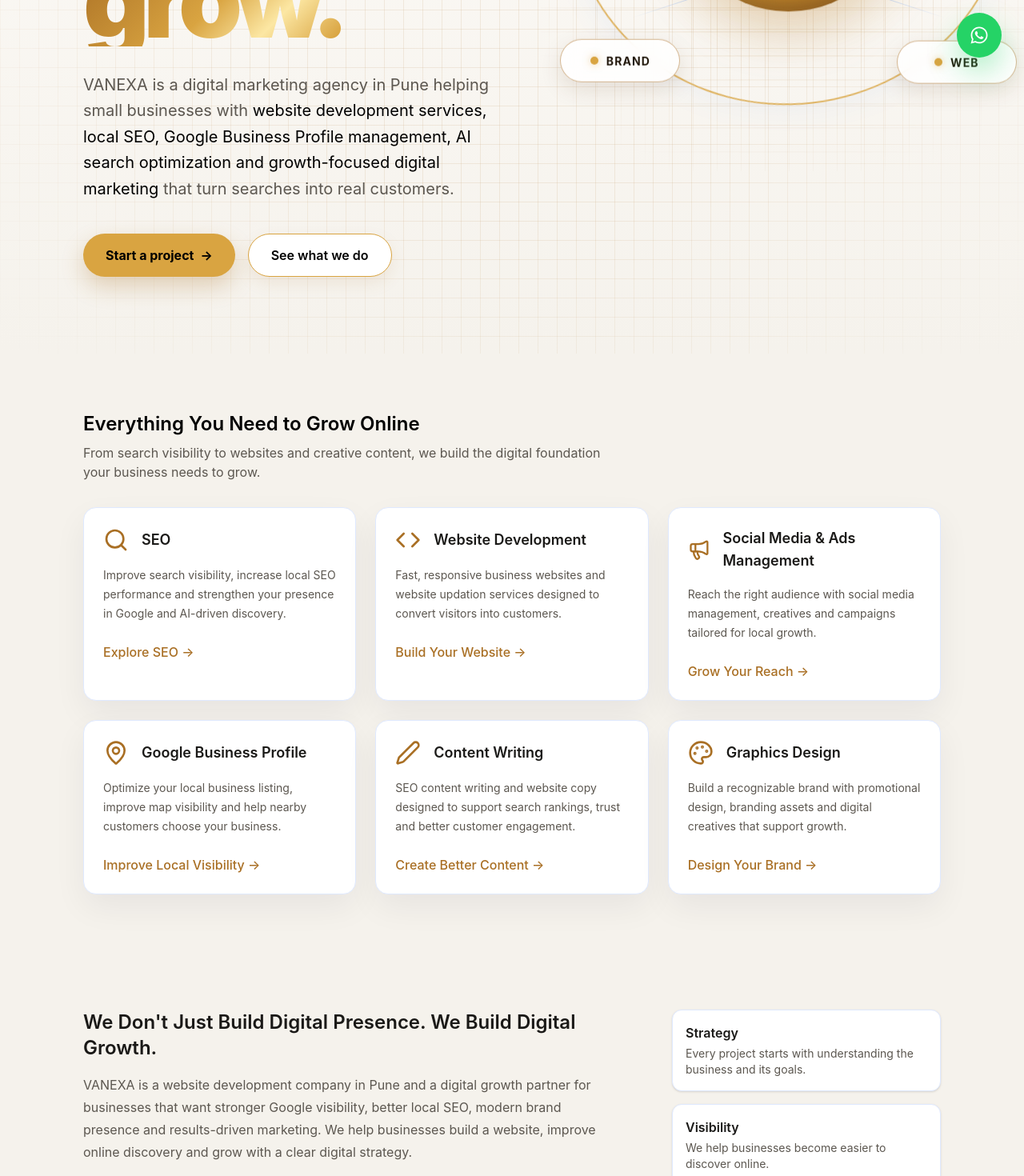
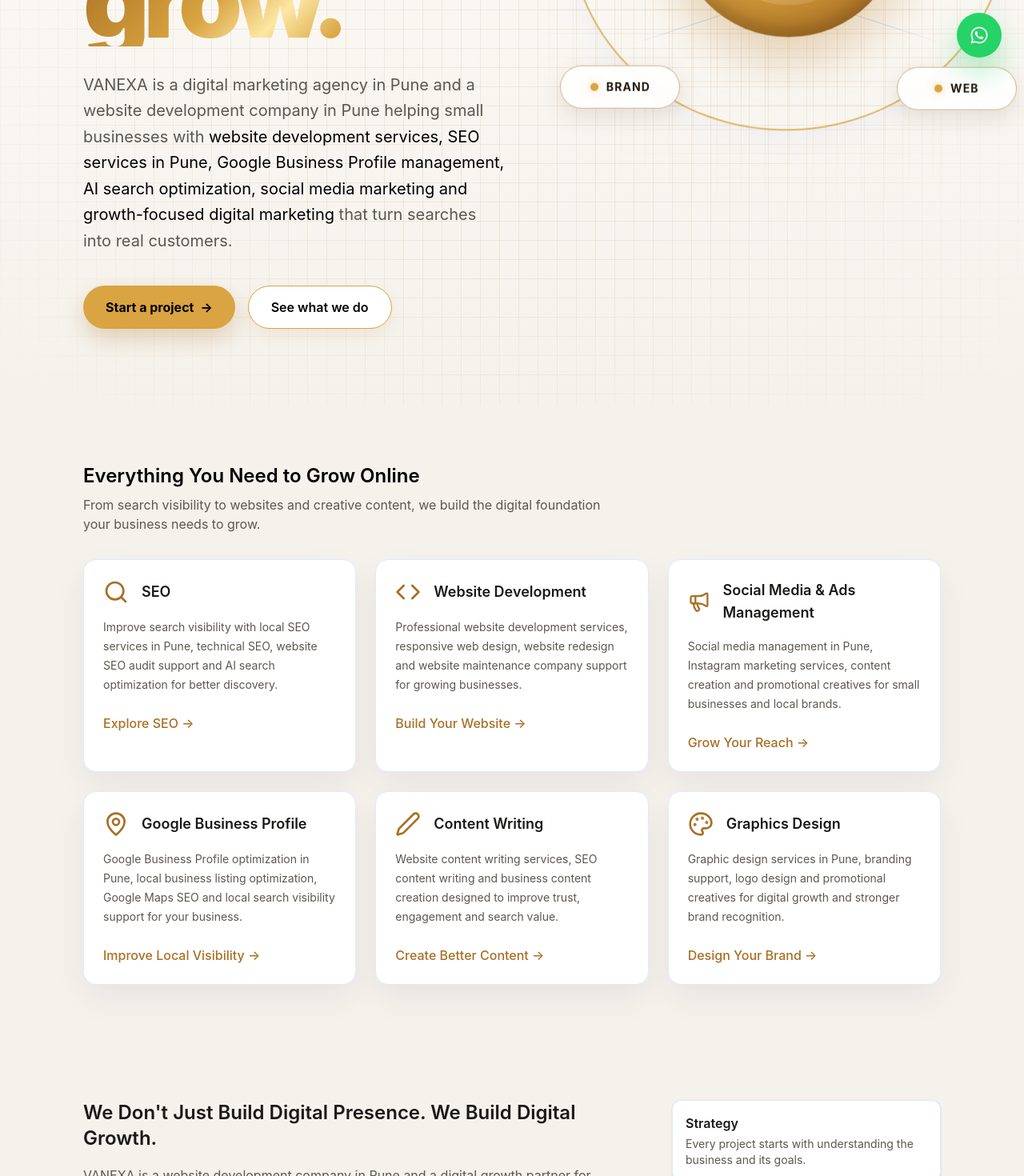
Before and after one commit to prajosh346/vanexa, a React (Vite) app: page / in a window 1280 px wide. Shown: the part 700-2170 px from the top of the page at 80% size. Built offline with nearby package versions, Linux system fonts and the light colour scheme.

Commit message:
update meta tags and content for improved SEO and clarity across multiple components

```diff
--- a/index.html
+++ b/index.html
@@ -3,12 +3,13 @@
   <head>
     <meta charset="UTF-8" />
     <meta name="viewport" content="width=device-width, initial-scale=1.0" />
-    <title>VANEXA — Grow Digitally. Grow Beyond.</title>
+    <title>VANEXA | Digital Marketing Agency in Pune | Website Development & SEO</title>
     <meta
       name="description"
-      content="VANEXA — Digital growth agency offering SEO, websites, Google Business Profile, content and design. Based in Pune."
+      content="VANEXA is a digital marketing agency in Pune offering website development services, SEO services in Pune, Google Business Profile management, social media marketing, graphic design and AI search optimization."
     />
-    <meta property="og:title" content="VANEXA — Grow Digitally. Grow Beyond." />
+    <meta name="keywords" content="digital marketing agency in Pune, website development company in Pune, SEO services in Pune, AI SEO services, Google Business Profile management services, social media marketing agency in Pune, graphic design services in Pune, website maintenance services in Pune" />
+    <meta property="og:title" content="VANEXA — Digital Marketing Agency in Pune" />
     <meta
       property="og:description"
       content="VANEXA helps businesses build powerful digital experiences, improve online visibility, and turn digital presence into measurable growth."
--- a/src/components/About.tsx
+++ b/src/components/About.tsx
@@ -5,7 +5,7 @@
       <div className="container grid items-start gap-8 md:grid-cols-3">
         <div className="md:col-span-2">
           <h2 className="text-2xl font-semibold text-[#071033]">We Don't Just Build Digital Presence. We Build Digital Growth.</h2>
-          <p className="mt-4 max-w-2xl text-base leading-7 text-[#384868]">VANEXA is a website development company in Pune and a digital growth partner for businesses that want stronger Google visibility, better local SEO, modern brand presence and results-driven marketing. We help businesses build a website, improve online discovery and grow with a clear digital strategy.</p>
+          <p className="mt-4 max-w-2xl text-base leading-7 text-[#384868]">VANEXA is a website development company in Pune and a digital growth partner for businesses that want stronger Google visibility, better SEO services in Pune, modern website development services, Google Business Profile management services, social media marketing agency support and professional graphic design services in Pune. We help businesses improve online discovery, build trust and grow with a clear digital strategy.</p>
         </div>
         <div className="grid gap-4">
           <div className="rounded-xl border border-[#dfe9ff] bg-white p-4 shadow-sm">
--- a/src/components/FAQ.tsx
+++ b/src/components/FAQ.tsx
@@ -21,7 +21,11 @@
   },
   {
     q: 'Do you provide Google Business Profile services?',
-    a: 'Yes. We help businesses with Google Business Profile creation, optimization, business information, categories, local SEO, content, and overall local visibility.'
+    a: 'Yes. We help businesses with Google Business Profile creation, Google Business Profile management, optimization, local SEO, business information updates, category improvements and overall local visibility.'
+  },
+  {
+    q: 'Can you optimize my website for AI search and local discovery?',
+    a: 'Yes. We support AI search optimization, answer-engine-friendly content, local search visibility, technical SEO, and structured website improvements that help your business become easier to discover online.'
   },
   {
     q: 'Can you manage both my website and SEO?',
--- a/src/components/Hero.tsx
+++ b/src/components/Hero.tsx
@@ -35,8 +35,8 @@
             transition={{ delay: 0.3 }}
             className="mt-8 max-w-2xl text-lg leading-relaxed text-[#5c5750] md:text-xl"
           >
-            VANEXA is a digital marketing agency in Pune helping small businesses with
-            <span className="text-black"> website development services, local SEO, Google Business Profile management, AI search optimization and growth-focused digital marketing</span> that turn searches into real customers.
+            VANEXA is a digital marketing agency in Pune and a website development company in Pune helping small businesses with
+            <span className="text-black"> website development services, SEO services in Pune, Google Business Profile management, AI search optimization, social media marketing and growth-focused digital marketing</span> that turn searches into real customers.
           </motion.p>
 
           <motion.div
--- a/src/data/services.ts
+++ b/src/data/services.ts
@@ -2,42 +2,42 @@
   {
     id: 'seo',
     title: 'SEO',
-    description: 'Improve search visibility, increase local SEO performance and strengthen your presence in Google and AI-driven discovery.',
+    description: 'Improve search visibility with local SEO services in Pune, technical SEO, website SEO audit support and AI search optimization for better discovery.',
     icon: 'Search',
     cta: 'Explore SEO'
   },
   {
     id: 'web',
     title: 'Website Development',
-    description: 'Fast, responsive business websites and website updation services designed to convert visitors into customers.',
+    description: 'Professional website development services, responsive web design, website redesign and website maintenance company support for growing businesses.',
     icon: 'Code',
     cta: 'Build Your Website'
   },
   {
     id: 'social-ads',
     title: 'Social Media & Ads Management',
-    description: 'Reach the right audience with social media management, creatives and campaigns tailored for local growth.',
+    description: 'Social media management in Pune, Instagram marketing services, content creation and promotional creatives for small businesses and local brands.',
     icon: 'Megaphone',
     cta: 'Grow Your Reach'
   },
   {
     id: 'gbp',
     title: 'Google Business Profile',
-    description: 'Optimize your local business listing, improve map visibility and help nearby customers choose your business.',
+    description: 'Google Business Profile optimization in Pune, local business listing optimization, Google Maps SEO and local search visibility support for your business.',
     icon: 'MapPin',
     cta: 'Improve Local Visibility'
   },
   {
     id: 'content',
     title: 'Content Writing',
-    description: 'SEO content writing and website copy designed to support search rankings, trust and better customer engagement.',
+    description: 'Website content writing services, SEO content writing and business content creation designed to improve trust, engagement and search value.',
     icon: 'Pen',
     cta: 'Create Better Content'
   },
   {
     id: 'design',
     title: 'Graphics Design',
-    description: 'Build a recognizable brand with promotional design, branding assets and digital creatives that support growth.',
+    description: 'Graphic design services in Pune, branding support, logo design and promotional creatives for digital growth and stronger brand recognition.',
     icon: 'Palette',
     cta: 'Design Your Brand'
   }
```
